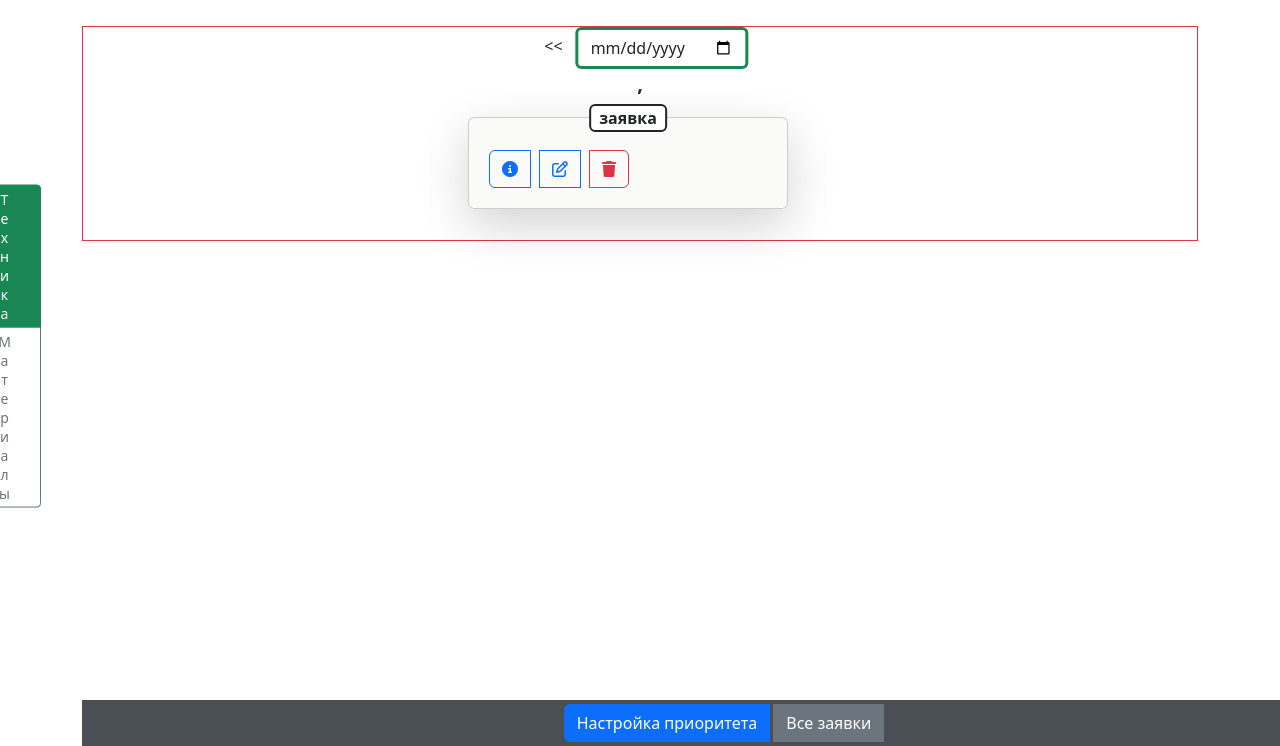
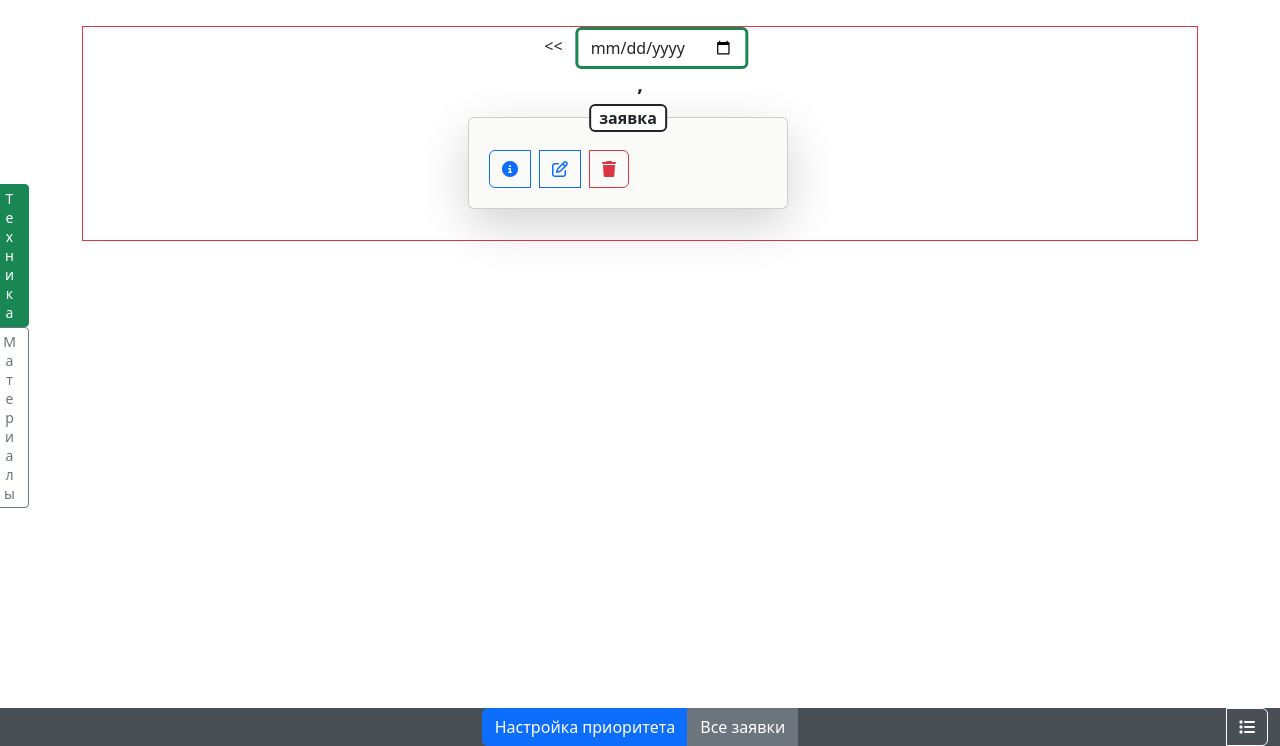
Before and after one commit to alexandrPushylo/TechManager, a Django app: template templates/extend/supply_app.html in a window 1280 px wide. Shown: the part 54-800 px from the top of the page. Run offline with Django 3.2, Linux system fonts and the light colour scheme; the template is opened without the code that fills it, so the values that code supplies are empty; some libraries are stand-ins or nearby versions.

Commit message:
Update supply_app.html

```diff
--- a/templates/extend/supply_app.html
+++ b/templates/extend/supply_app.html
@@ -97,7 +97,12 @@
 {#        {% endfor %}#}
     </div>
     </div>
+</div>
+{% endblock %}
 {% csrf_token %}
+
+
+    {% block rigth_tab %}
 <div class="foreman_panel container col-auto position-fixed end-0 top-0"style="margin-top: 5rem; height: 100vh;" {% if var_supply_panel.value == user.id|slugify and var_supply_panel.flag %} hidden="" {% endif %}>
         <div class="card-body  overflow-auto "style="height: 75%" >
 
@@ -133,13 +138,14 @@
 
         </div>
     </div>
+        {% endblock %}
 
-{% endblock %}
+
 
 {% block tab %}
-<div class="position-fixed start-0 top-50 translate-middle-y btn-group-vertical" style="margin-left: -15px; width: 3.5rem">
-    <a  id="btn_show_tech" href="{% url 'supply_app' cw_day %}" style=" text-orientation: upright; writing-mode: vertical-lr; " class=" btn btn-sm btn-outline-success active " aria-current="page">Техника</a>
-    <a  id="btn_show_mater" href="{% url 'supply_materials' cw_day %}"   style="text-orientation: upright; writing-mode: vertical-lr;" class=" btn btn-sm   btn-outline-secondary" aria-current="page">Материалы</a>
+<div class="position-fixed start-0 top-50 translate-middle-y btn-group-vertical-sm" style="margin-left: -10px; width: 3.2rem">
+    <a  id="btn_show_tech" href="{% url 'supply_app' cw_day %}" style=" text-orientation: upright; writing-mode: vertical-rl; " class=" btn btn-sm btn-outline-success active " aria-current="page">Техника</a>
+    <a  id="btn_show_mater" href="{% url 'supply_materials' cw_day %}"   style="text-orientation: upright; writing-mode: vertical-rl;" class=" btn btn-sm   btn-outline-secondary" aria-current="page">Материалы</a>
 </div>
 {% endblock %}
 
@@ -149,10 +155,10 @@
 
 {% block bottom_panel %}
 <div class="input-group d-flex justify-content-center align-items-center">
-<a href="{% url 'supply_today_app' cw_day %}" class="btn btn-outline-primary active  col-auto m-1" aria-current="page">Настройка приоритета</a>
+<a href="{% url 'supply_today_app' cw_day %}" class="btn btn-outline-primary active " aria-current="page">Настройка приоритета</a>
 
 <a href="{% url 'show_today_applications' cw_day  %}"  class="btn  btn-outline-secondary active" aria-current="page">Все заявки</a>
 
-<button role="button" class="btn_panel btn btn-outline-light  col-auto position-absolute  end-0"><i class="fa-solid fa-list"></i> </button>
+<button role="button" class="btn_panel btn btn-outline-light position-absolute end-0 "><i class="fa-solid fa-list"></i> </button>
 </div>
 {% endblock %}
```
